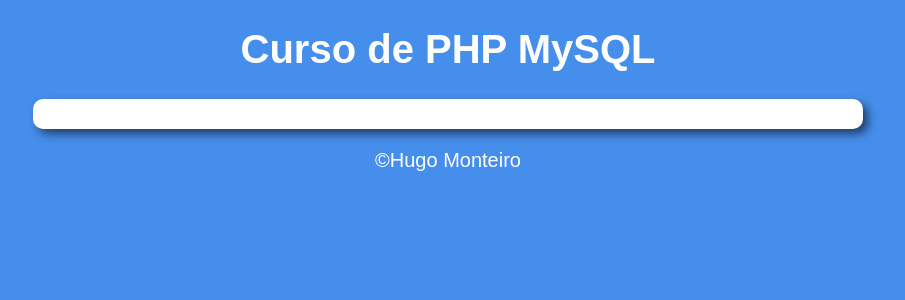
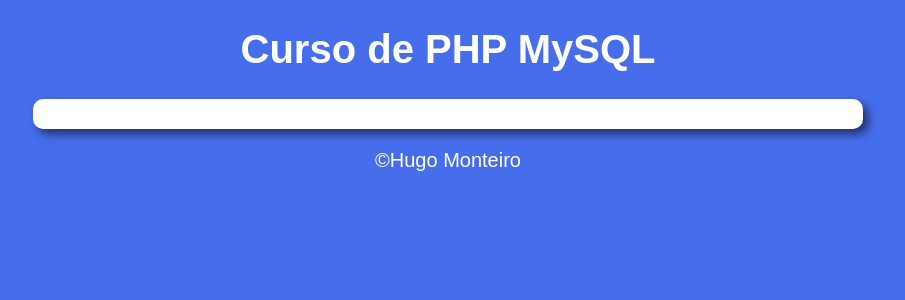
Before and after one commit to MonteiroSAM86/php_mysqli, a PHP site: page / in a window 1280 px wide. Shown: the top 300 px of the page, without its empty margins (192-1097 px from the left). Run offline with PHP 8.4, Linux system fonts and the light colour scheme; data that the repository does not hold is empty.

Commit message:
alteação

```diff
--- a/_css/estilo.css
+++ b/_css/estilo.css
@@ -1,6 +1,6 @@
 @charset "UTF-8";
 body{
-    background: rgb(70, 142, 236);
+    background: rgb(70, 109, 236);
     font: normal 15pt Arial;
 
 }
--- a/index.php
+++ b/index.php
@@ -41,7 +41,7 @@
                 }
 
 
-
+                mysqli_close($conn);
 
 
             ?>
```
